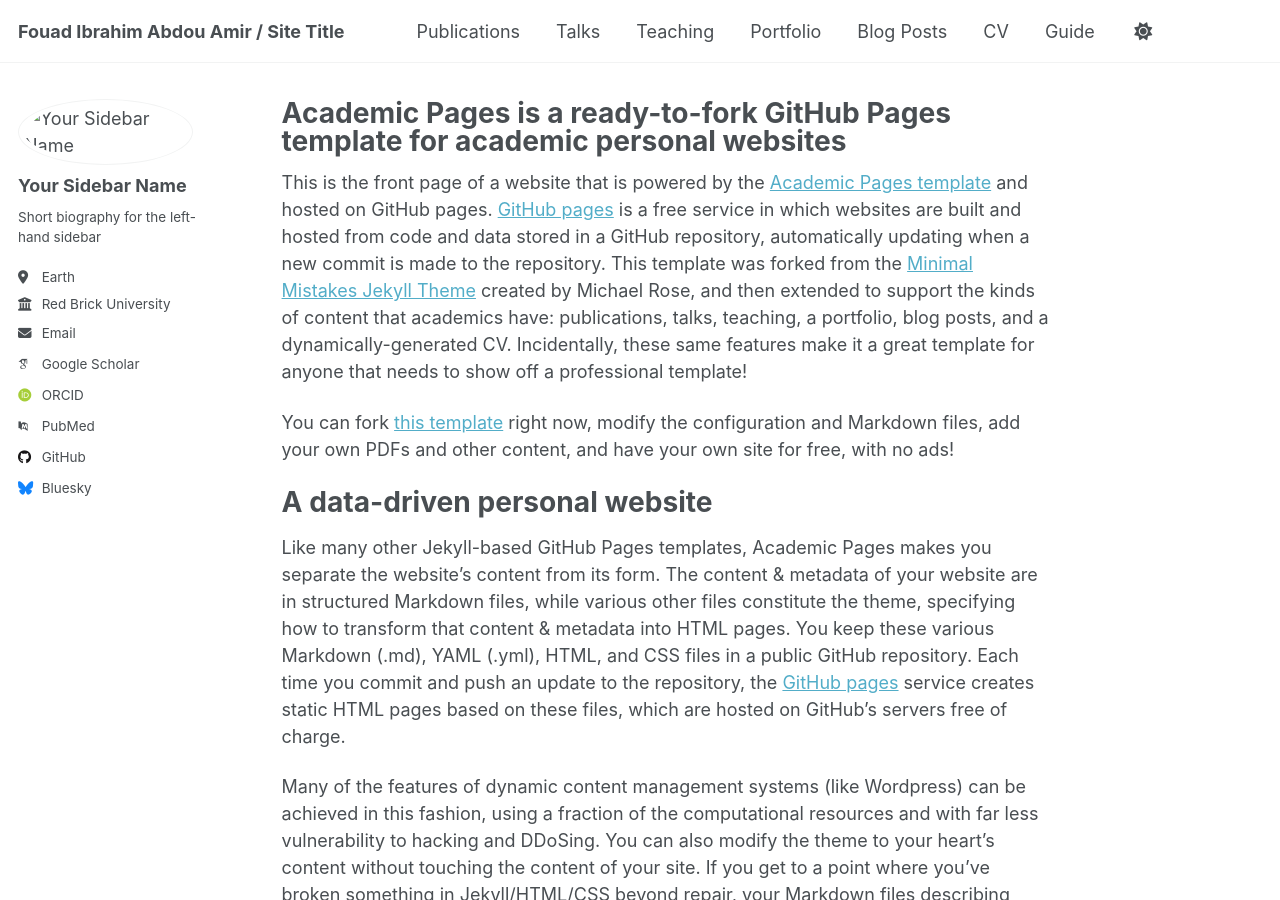
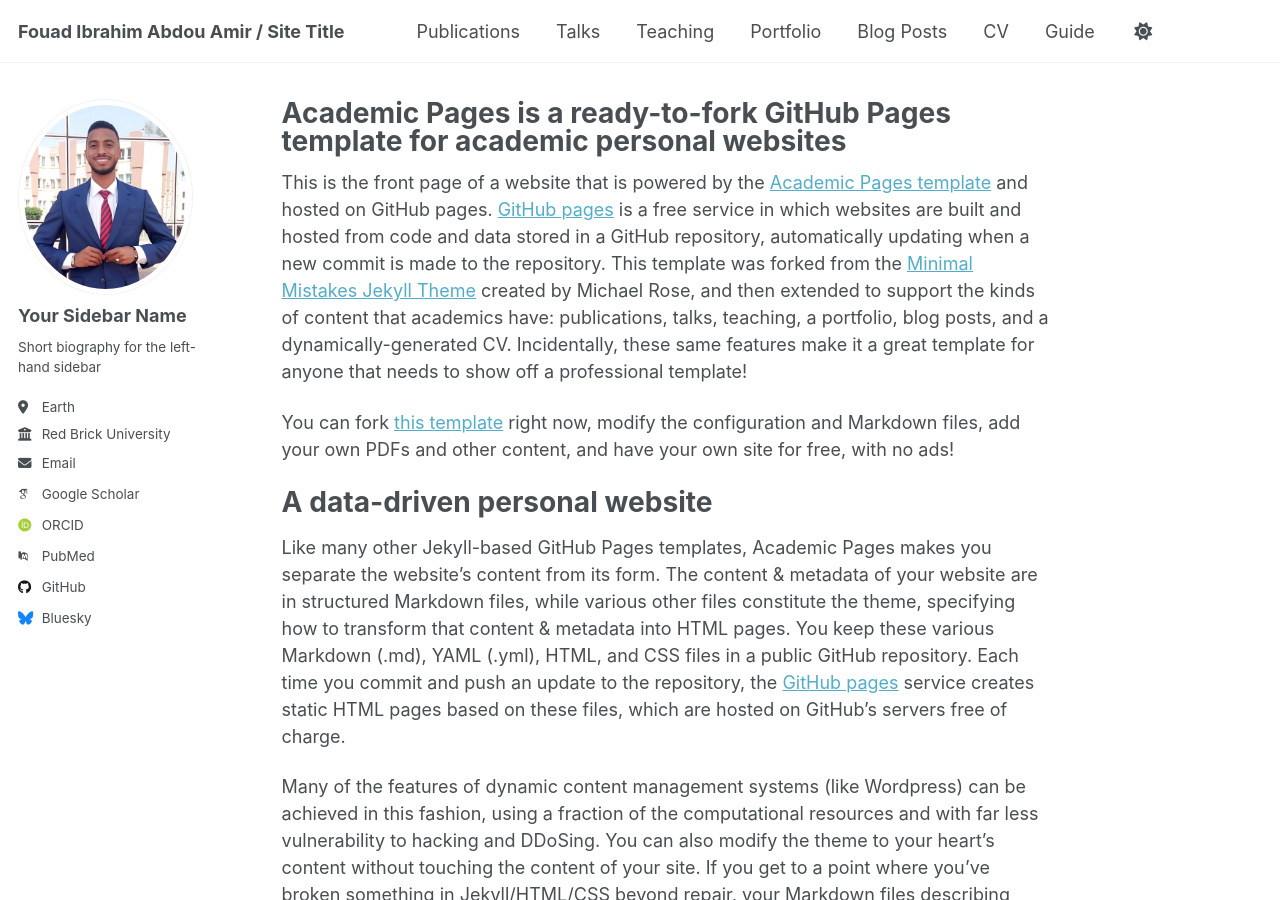
Before and after one commit to fouad-ibrahimabdouamir/fouad-ibrahim.github.io, a Jekyll site: the page built from _pages/about.md, in a window 1280 px wide and 900 px high. Built offline with Jekyll 4.4.1, drawn with Linux system fonts in a browser that asks for light colours; some web fonts are replaced; a script that is not in the unit is left out.

Commit message:
Update _config.yml

```diff
--- a/_config.yml
+++ b/_config.yml
@@ -22,7 +22,7 @@ repository               : "academicpages/academicpages.github.io"
 #               Additional customization can be done by editing /_includes/author-profile.html
 author:
   # Biographic information
-  avatar           : "images/photo profil.jpg"
+  avatar           : "photo profil.jpg"
   name             : "Your Sidebar Name"
   pronouns         : # example: "she/her"
   bio              : "Short biography for the left-hand sidebar"
```
